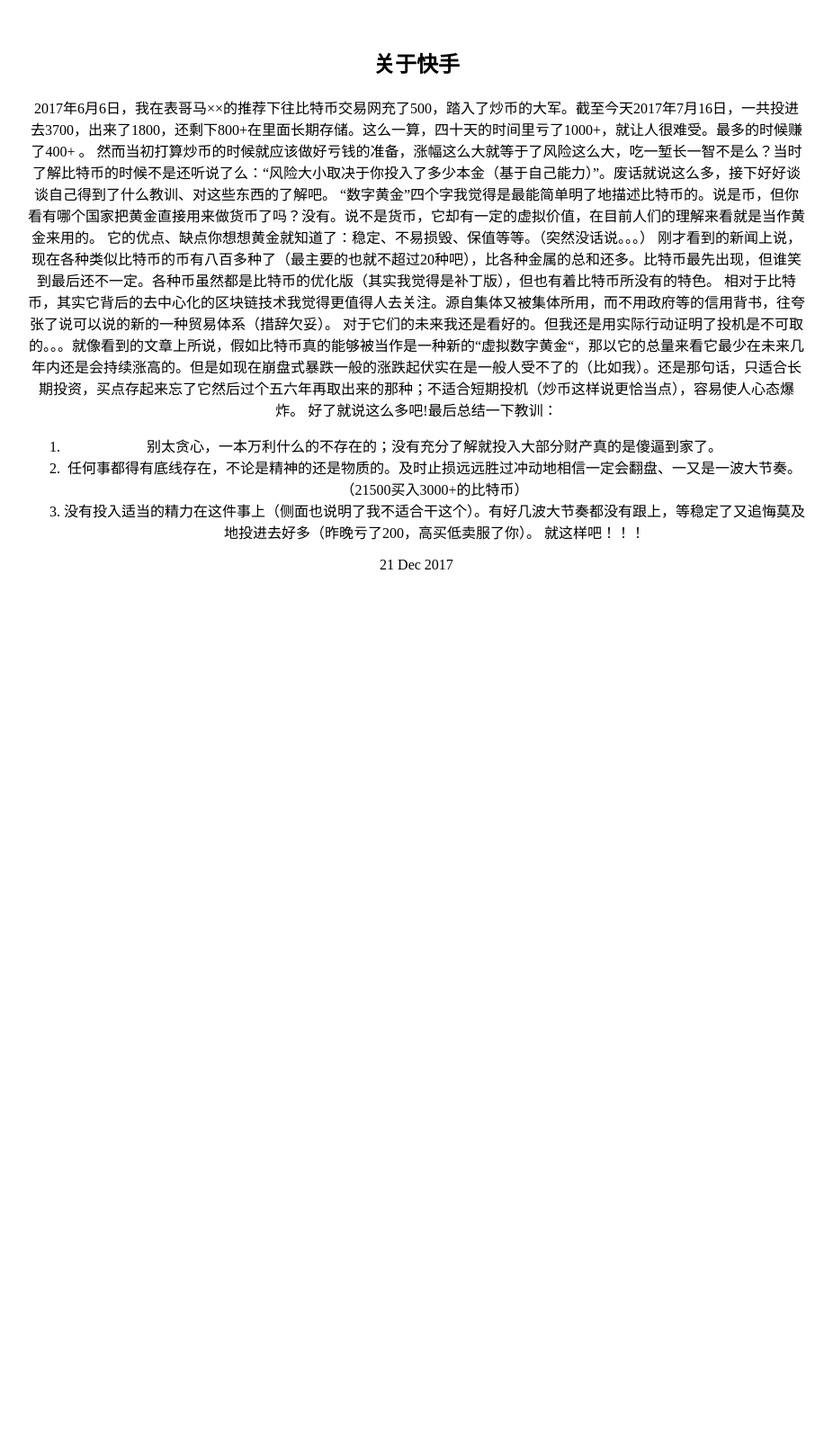
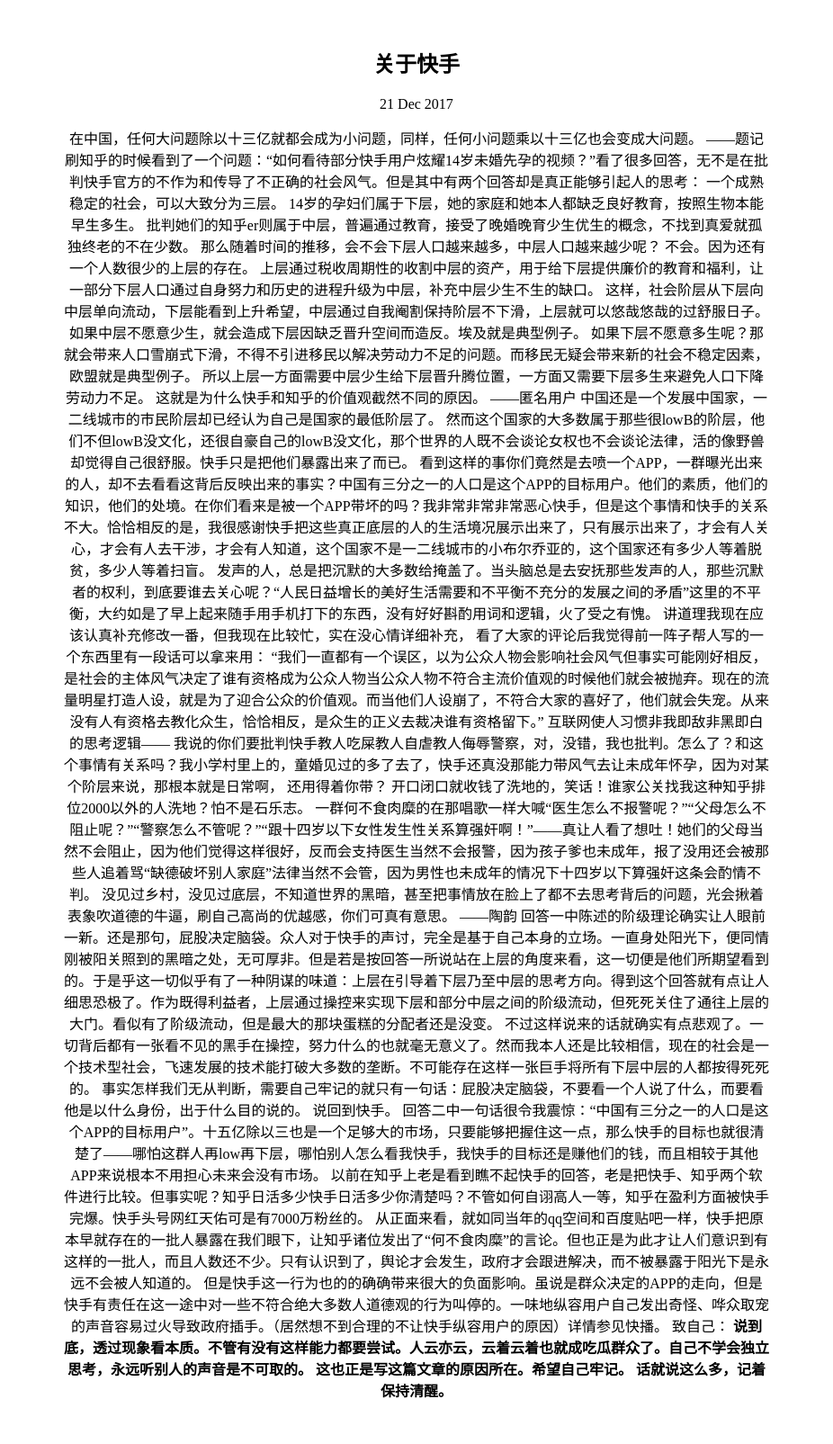
Before and after one commit to FakeZem/Blog, a Jekyll site: the page built from _posts/2017-12-21-about kuaishou.md, in a window 1280 px wide. Shown: the whole page at 90% size, without its empty margins (177-1103 px from the left). Built offline with Jekyll 4.4.1, drawn with Linux system fonts in a browser that asks for light colours; before the commit the page ends 900 px from its top, so only the background shows below that.

Commit message:
about kuaishou 1.1

```diff
--- a/_posts/2017-12-21-about kuaishou.md
+++ b/_posts/2017-12-21-about kuaishou.md
@@ -6,18 +6,45 @@
 <h2>{{ page.title }}</h2>
 
 
-2017年6月6日，我在表哥马××的推荐下往比特币交易网充了500，踏入了炒币的大军。截至今天2017年7月16日，一共投进去3700，出来了1800，还剩下800+在里面长期存储。这么一算，四十天的时间里亏了1000+，就让人很难受。最多的时候赚了400+	。
-然而当初打算炒币的时候就应该做好亏钱的准备，涨幅这么大就等于了风险这么大，吃一堑长一智不是么？当时了解比特币的时候不是还听说了么：“风险大小取决于你投入了多少本金（基于自己能力）”。废话就说这么多，接下好好谈谈自己得到了什么教训、对这些东西的了解吧。
-“数字黄金”四个字我觉得是最能简单明了地描述比特币的。说是币，但你看有哪个国家把黄金直接用来做货币了吗？没有。说不是货币，它却有一定的虚拟价值，在目前人们的理解来看就是当作黄金来用的。
-它的优点、缺点你想想黄金就知道了：稳定、不易损毁、保值等等。（突然没话说。。。）
-刚才看到的新闻上说，现在各种类似比特币的币有八百多种了（最主要的也就不超过20种吧），比各种金属的总和还多。比特币最先出现，但谁笑到最后还不一定。各种币虽然都是比特币的优化版（其实我觉得是补丁版），但也有着比特币所没有的特色。
-相对于比特币，其实它背后的去中心化的区块链技术我觉得更值得人去关注。源自集体又被集体所用，而不用政府等的信用背书，往夸张了说可以说的新的一种贸易体系（措辞欠妥）。
-对于它们的未来我还是看好的。但我还是用实际行动证明了投机是不可取的。。。就像看到的文章上所说，假如比特币真的能够被当作是一种新的“虚拟数字黄金“，那以它的总量来看它最少在未来几年内还是会持续涨高的。但是如现在崩盘式暴跌一般的涨跌起伏实在是一般人受不了的（比如我）。还是那句话，只适合长期投资，买点存起来忘了它然后过个五六年再取出来的那种；不适合短期投机（炒币这样说更恰当点），容易使人心态爆炸。
-好了就说这么多吧!最后总结一下教训：
-1.	别太贪心，一本万利什么的不存在的；没有充分了解就投入大部分财产真的是傻逼到家了。
-2.	任何事都得有底线存在，不论是精神的还是物质的。及时止损远远胜过冲动地相信一定会翻盘、一又是一波大节奏。（21500买入3000+的比特币）
-3.	没有投入适当的精力在这件事上（侧面也说明了我不适合干这个）。有好几波大节奏都没有跟上，等稳定了又追悔莫及地投进去好多（昨晚亏了200，高买低卖服了你）。
-就这样吧！！！
-
 
 <p>{{ page.date | date_to_string }}</p>
+
+> 在中国，任何大问题除以十三亿就都会成为小问题，同样，任何小问题乘以十三亿也会变成大问题。    ——题记
+刷知乎的时候看到了一个问题：“如何看待部分快手用户炫耀14岁未婚先孕的视频？”看了很多回答，无不是在批判快手官方的不作为和传导了不正确的社会风气。但是其中有两个回答却是真正能够引起人的思考：
+一个成熟稳定的社会，可以大致分为三层。
+14岁的孕妇们属于下层，她的家庭和她本人都缺乏良好教育，按照生物本能早生多生。
+批判她们的知乎er则属于中层，普遍通过教育，接受了晚婚晚育少生优生的概念，不找到真爱就孤独终老的不在少数。
+那么随着时间的推移，会不会下层人口越来越多，中层人口越来越少呢？
+不会。因为还有一个人数很少的上层的存在。
+上层通过税收周期性的收割中层的资产，用于给下层提供廉价的教育和福利，让一部分下层人口通过自身努力和历史的进程升级为中层，补充中层少生不生的缺口。
+这样，社会阶层从下层向中层单向流动，下层能看到上升希望，中层通过自我阉割保持阶层不下滑，上层就可以悠哉悠哉的过舒服日子。
+如果中层不愿意少生，就会造成下层因缺乏晋升空间而造反。埃及就是典型例子。
+如果下层不愿意多生呢？那就会带来人口雪崩式下滑，不得不引进移民以解决劳动力不足的问题。而移民无疑会带来新的社会不稳定因素，欧盟就是典型例子。
+所以上层一方面需要中层少生给下层晋升腾位置，一方面又需要下层多生来避免人口下降劳动力不足。
+这就是为什么快手和知乎的价值观截然不同的原因。
+——匿名用户
+中国还是一个发展中国家，一二线城市的市民阶层却已经认为自己是国家的最低阶层了。
+然而这个国家的大多数属于那些很lowB的阶层，他们不但lowB没文化，还很自豪自己的lowB没文化，那个世界的人既不会谈论女权也不会谈论法律，活的像野兽却觉得自己很舒服。快手只是把他们暴露出来了而已。
+看到这样的事你们竟然是去喷一个APP，一群曝光出来的人，却不去看看这背后反映出来的事实？中国有三分之一的人口是这个APP的目标用户。他们的素质，他们的知识，他们的处境。在你们看来是被一个APP带坏的吗？我非常非常非常恶心快手，但是这个事情和快手的关系不大。恰恰相反的是，我很感谢快手把这些真正底层的人的生活境况展示出来了，只有展示出来了，才会有人关心，才会有人去干涉，才会有人知道，这个国家不是一二线城市的小布尔乔亚的，这个国家还有多少人等着脱贫，多少人等着扫盲。
+发声的人，总是把沉默的大多数给掩盖了。当头脑总是去安抚那些发声的人，那些沉默者的权利，到底要谁去关心呢？“人民日益增长的美好生活需要和不平衡不充分的发展之间的矛盾”这里的不平衡，大约如是了早上起来随手用手机打下的东西，没有好好斟酌用词和逻辑，火了受之有愧。
+讲道理我现在应该认真补充修改一番，但我现在比较忙，实在没心情详细补充，
+看了大家的评论后我觉得前一阵子帮人写的一个东西里有一段话可以拿来用：
+“我们一直都有一个误区，以为公众人物会影响社会风气但事实可能刚好相反，是社会的主体风气决定了谁有资格成为公众人物当公众人物不符合主流价值观的时候他们就会被抛弃。现在的流量明星打造人设，就是为了迎合公众的价值观。而当他们人设崩了，不符合大家的喜好了，他们就会失宠。从来没有人有资格去教化众生，恰恰相反，是众生的正义去裁决谁有资格留下。”
+互联网使人习惯非我即敌非黑即白的思考逻辑——
+我说的你们要批判快手教人吃屎教人自虐教人侮辱警察，对，没错，我也批判。怎么了？和这个事情有关系吗？我小学村里上的，童婚见过的多了去了，快手还真没那能力带风气去让未成年怀孕，因为对某个阶层来说，那根本就是日常啊， 还用得着你带？
+开口闭口就收钱了洗地的，笑话！谁家公关找我这种知乎排位2000以外的人洗地？怕不是石乐志。
+一群何不食肉糜的在那唱歌一样大喊“医生怎么不报警呢？”“父母怎么不阻止呢？”“警察怎么不管呢？”“跟十四岁以下女性发生性关系算强奸啊！”——真让人看了想吐！她们的父母当然不会阻止，因为他们觉得这样很好，反而会支持医生当然不会报警，因为孩子爹也未成年，报了没用还会被那些人追着骂“缺德破坏别人家庭”法律当然不会管，因为男性也未成年的情况下十四岁以下算强奸这条会酌情不判。
+没见过乡村，没见过底层，不知道世界的黑暗，甚至把事情放在脸上了都不去思考背后的问题，光会揪着表象吹道德的牛逼，刷自己高尚的优越感，你们可真有意思。
+——陶韵
+回答一中陈述的阶级理论确实让人眼前一新。还是那句，屁股决定脑袋。众人对于快手的声讨，完全是基于自己本身的立场。一直身处阳光下，便同情刚被阳关照到的黑暗之处，无可厚非。但是若是按回答一所说站在上层的角度来看，这一切便是他们所期望看到的。于是乎这一切似乎有了一种阴谋的味道：上层在引导着下层乃至中层的思考方向。得到这个回答就有点让人细思恐极了。作为既得利益者，上层通过操控来实现下层和部分中层之间的阶级流动，但死死关住了通往上层的大门。看似有了阶级流动，但是最大的那块蛋糕的分配者还是没变。
+不过这样说来的话就确实有点悲观了。一切背后都有一张看不见的黑手在操控，努力什么的也就毫无意义了。然而我本人还是比较相信，现在的社会是一个技术型社会，飞速发展的技术能打破大多数的垄断。不可能存在这样一张巨手将所有下层中层的人都按得死死的。
+事实怎样我们无从判断，需要自己牢记的就只有一句话：屁股决定脑袋，不要看一个人说了什么，而要看他是以什么身份，出于什么目的说的。
+说回到快手。
+回答二中一句话很令我震惊：“中国有三分之一的人口是这个APP的目标用户”。十五亿除以三也是一个足够大的市场，只要能够把握住这一点，那么快手的目标也就很清楚了——哪怕这群人再low再下层，哪怕别人怎么看我快手，我快手的目标还是赚他们的钱，而且相较于其他APP来说根本不用担心未来会没有市场。
+以前在知乎上老是看到瞧不起快手的回答，老是把快手、知乎两个软件进行比较。但事实呢？知乎日活多少快手日活多少你清楚吗？不管如何自诩高人一等，知乎在盈利方面被快手完爆。快手头号网红天佑可是有7000万粉丝的。
+从正面来看，就如同当年的qq空间和百度贴吧一样，快手把原本早就存在的一批人暴露在我们眼下，让知乎诸位发出了“何不食肉糜”的言论。但也正是为此才让人们意识到有这样的一批人，而且人数还不少。只有认识到了，舆论才会发生，政府才会跟进解决，而不被暴露于阳光下是永远不会被人知道的。
+但是快手这一行为也的的确确带来很大的负面影响。虽说是群众决定的APP的走向，但是快手有责任在这一途中对一些不符合绝大多数人道德观的行为叫停的。一味地纵容用户自己发出奇怪、哗众取宠的声音容易过火导致政府插手。（居然想不到合理的不让快手纵容用户的原因）详情参见快播。
+致自己：
+**说到底，透过现象看本质。不管有没有这样能力都要尝试。人云亦云，云着云着也就成吃瓜群众了。自己不学会独立思考，永远听别人的声音是不可取的。
+这也正是写这篇文章的原因所在。希望自己牢记。
+话就说这么多，记着保持清醒。**
```
